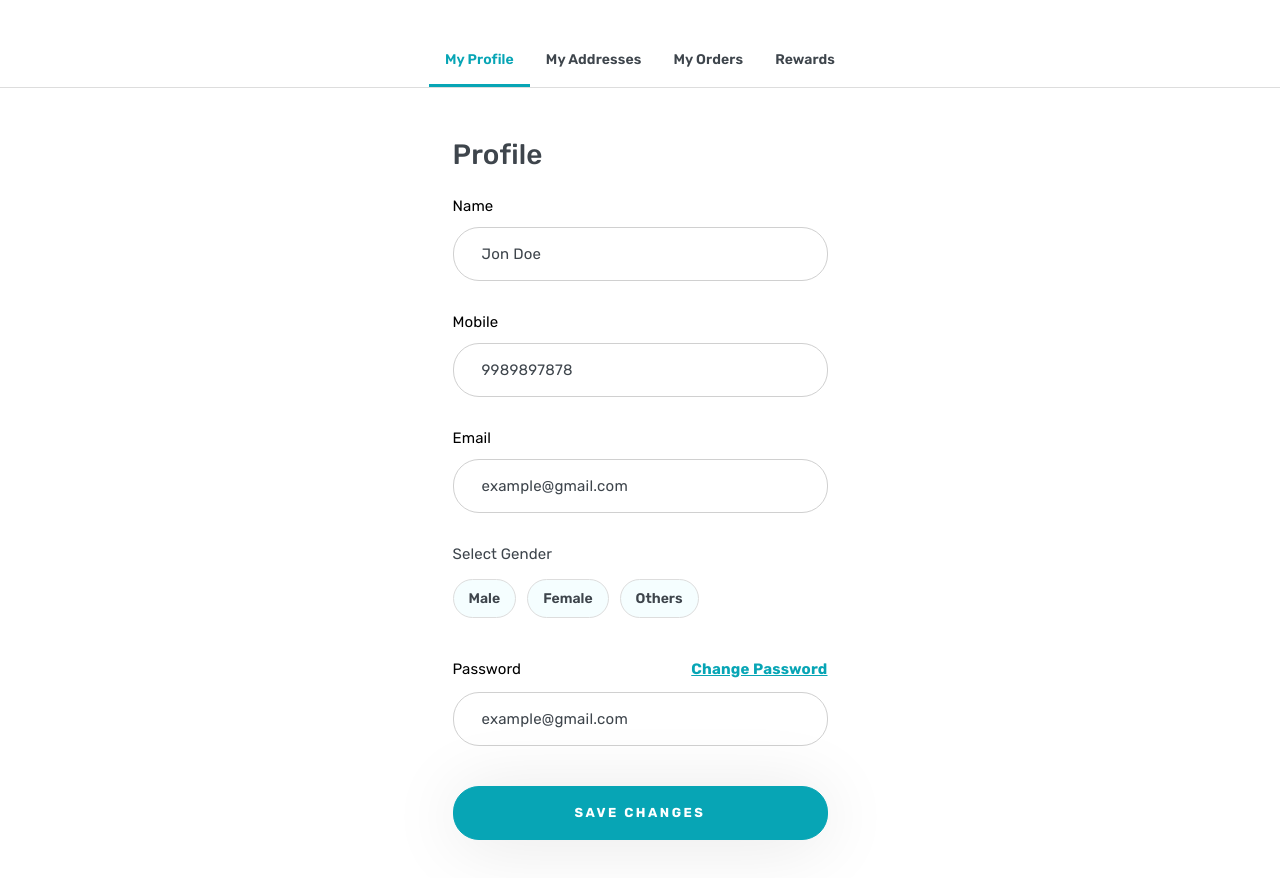
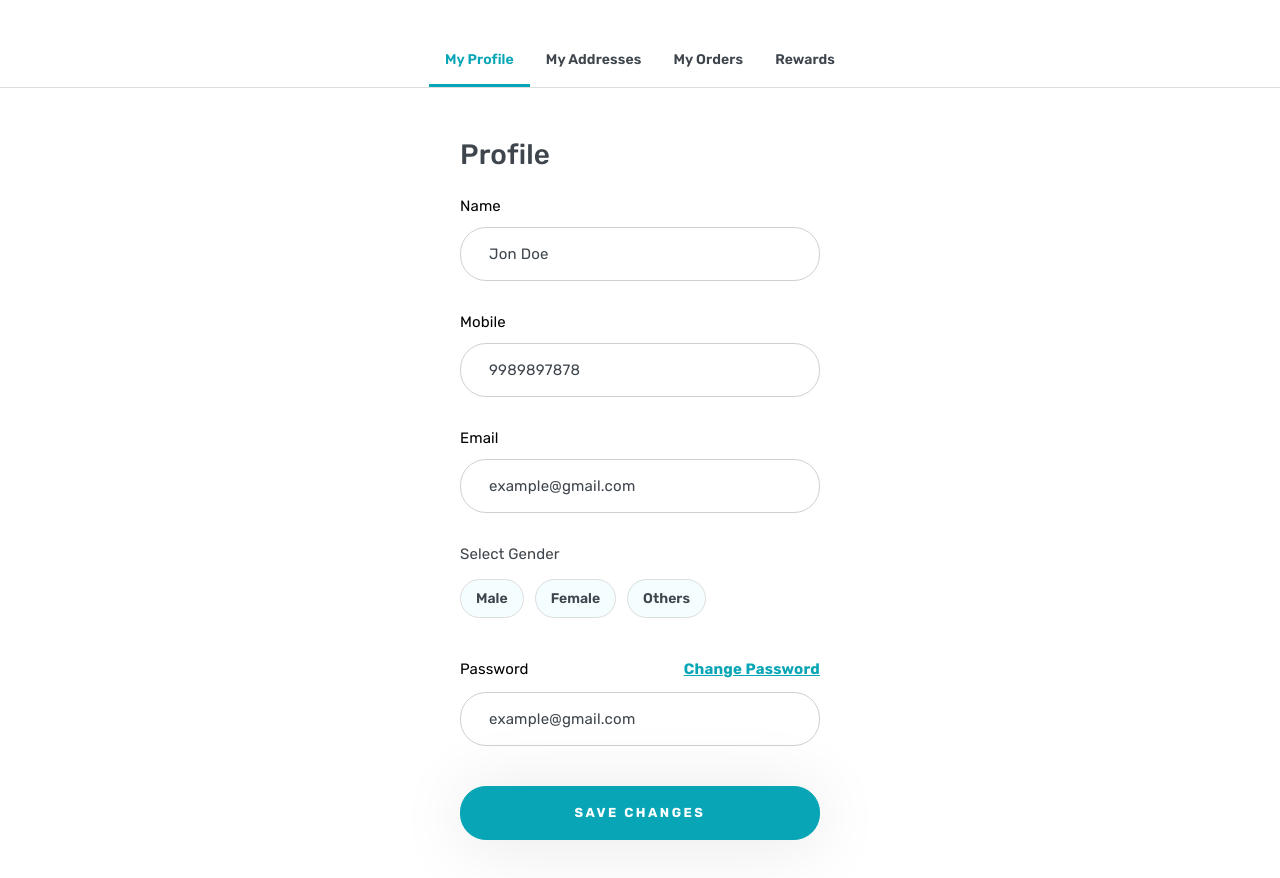
Before and after one commit to ankitasangodkar/hk_basics, a plain HTML site: page accounts.html in a window 1280 px wide. Drawn offline with nearby package versions, Linux system fonts and the light colour scheme.

Commit message:
added padding

```diff
--- a/assets/scss/_accounts.scss
+++ b/assets/scss/_accounts.scss
@@ -25,10 +25,11 @@
 	.tab-content{
 		margin: 50px 0px;
 		.tab-pane{
-			max-width: 375px;
-			width: auto;
-			margin: 0 auto;
-			text-align: left;
+		    max-width: 400px;
+		    width: auto;
+		    margin: 0 auto;
+		    text-align: left;
+		    padding: 0 20px;
 			.header{
 				font-weight: 500;
 				font-size: 28px;
```
Also changed, not shown: assets/css/theme-styles.css.
